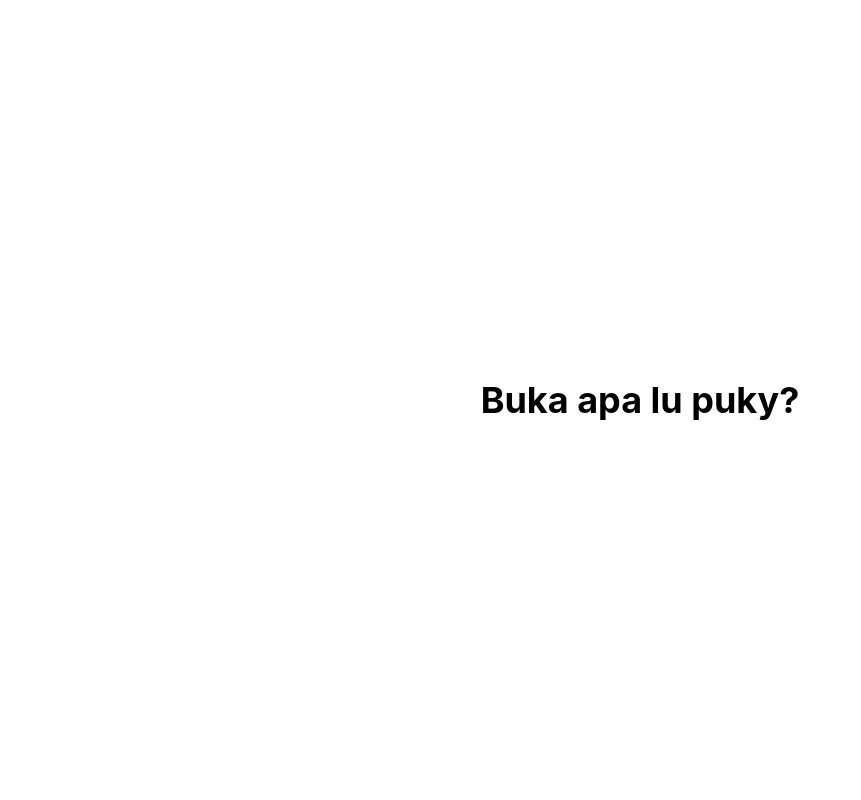
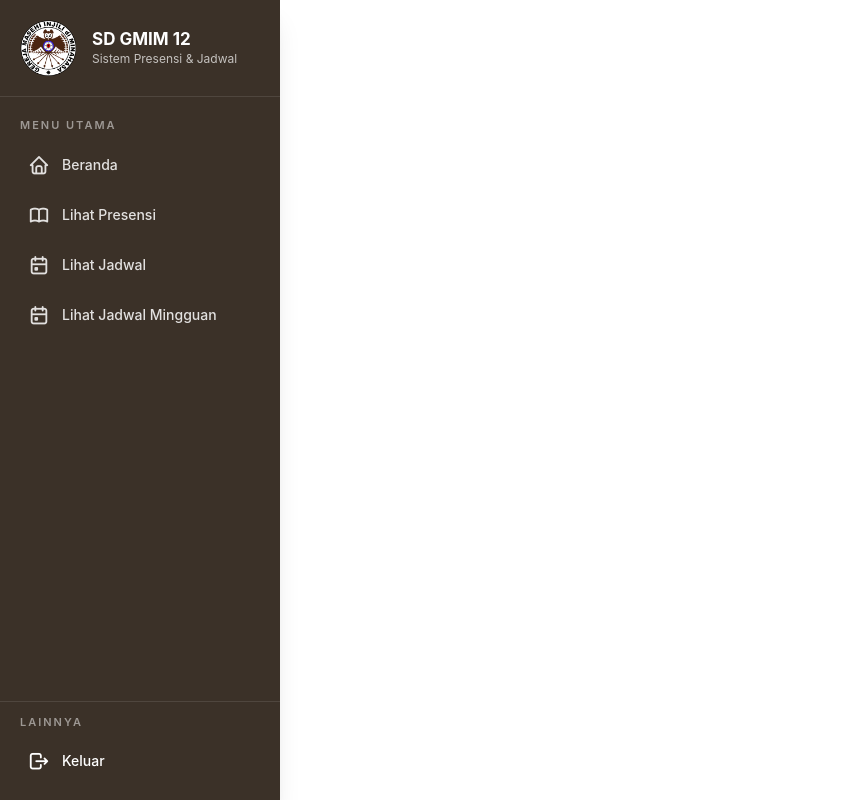
Before and after one commit to Dhoo365/Sistem-presensi-dan-pengelolaan-jadwal-pembelajaran-dan-ujian-berbasis-web, a React (Vite) app: page /ortu in a window 1280 px wide. Shown: the whole page, without its empty margins (0-861 px from the left). Built offline with nearby package versions, Linux system fonts and the light colour scheme.

Commit message:
sidebar ortu sudah jadi, tinggal isi dari dashboard dan tampilan lain

```diff
--- a/src/App.jsx
+++ b/src/App.jsx
@@ -9,6 +9,7 @@ import AdminKelolaKelas from './pages/AdminKelolaKelas'
 import AdminKelolaJadwal from './pages/AdminKelolaJadwal'
 import AdminKelolaAkun from "./pages/AdminKelolaAkun";
 import NotFoundPage from "./pages/NotFoundPage";
+import DashboardOrtu from './pages/DashboardOrtu'
 
 function App() {
 
@@ -16,6 +17,7 @@ function App() {
     <Routes>
       <Route path="/login" element={<Login />} />
       <Route path="/reset-password" element={<ResetPassword />} />
+      <Route path="/ortu" element={<DashboardOrtu />} />
 
       <Route path="/admin" element={<AdminLayout />}>
         <Route index element={<AdminBeranda />} />
--- a/src/components/SidebarOrtu.jsx
+++ b/src/components/SidebarOrtu.jsx
@@ -1,21 +1,18 @@
 import logo from "../assets/foto/logo.png"
 import { NavLink } from "react-router-dom";
-export default function SidebarOrtu(){
+export default function SidebarOrtu({isSidebarOpen = true}){
     const menus = [
     { name: "Beranda", icon: "ti ti-home", path: "/orang-tua" },
     { name: "Lihat Presensi", icon: "ti ti-book", path: "/orang-tua/presensi" },
     { name: "Lihat Jadwal", icon: "ti ti-calendar-event", path: "/orang-tua/jadwal" },
     { name: "Lihat Jadwal Mingguan", icon: "ti ti-calendar-event", path: "/orang-tua/jadwal-mingguan" },
-    { name: "Kelola Akun", icon: "ti ti-settings", path: "/admin/akun" },
   ];
 
     return (
-    <aside className="w-[280px] min-h-screen bg-[#3B3128] text-white flex flex-col shadow-xl">
-
+     <aside className={`h-screen bg-[#3B3128] text-white flex flex-col shadow-xl transition-all duration-300 ease-in-out relative ${isSidebarOpen ? "w-[280px]" : "w-[85px]"}`}>
           {/* Header */}
-      <div className="px-5 py-5 border-b border-white/10">
+          <div className={`${isSidebarOpen ? "px-5" : "px-3.5"} py-5 border-b border-white/10 h-[97px] overflow-hidden`}>
             <div className="flex items-center gap-4">
-
               {/* Logo */}
               <div className="w-14 h-14 flex items-center justify-center overflow-hidden shrink-0">
                 <img
@@ -26,9 +23,9 @@ export default function SidebarOrtu(){
               </div>
 
               {/* Text */}
-          <div className="leading-tight">
-            <h1 className="text-[17px] font-bold">SD GMIM 12</h1>
-            <p className="text-xs text-white/70">
+              <div className={`leading-tight transition-all duration-300 ${isSidebarOpen ? "opacity-100 translate-x-0" : "opacity-0 -translate-x-10 pointer-events-none"}`}>
+                <h1 className="text-[17px] font-bold whitespace-nowrap">SD GMIM 12</h1>
+                <p className="text-xs text-white/70 whitespace-nowrap">
                   Sistem Presensi & Jadwal
                 </p>
               </div>
@@ -36,45 +33,59 @@ export default function SidebarOrtu(){
           </div>
 
           {/* Menu Title */}
-      <div className="px-5 pt-5 pb-2 text-[11px] font-semibold tracking-[2px] uppercase text-white/50">
-        Menu Utama
+          <div className={`px-5 pt-5 pb-2 text-[11px] font-semibold tracking-[2px] uppercase text-white/50 transition-opacity duration-300 ${isSidebarOpen ? "opacity-100" : "opacity-0"}`}>
+            {isSidebarOpen ? "Menu Utama" : "•"}
           </div>
 
           {/* Menu */}
-      <nav className="px-3 space-y-1">
+          <nav className="px-3 space-y-1 flex-1 overflow-y-auto no-scrollbar">
             {menus.map((item, index) => (
               <NavLink
                 key={index}
                 to={item.path}
-            end={item.path === "/orang-tua"}
+                end={item.path === "/admin"}
                 className={({ isActive }) =>
-              `w-full flex items-center gap-3 px-4 py-3 rounded-2xl text-sm font-medium transition-all duration-200 ${
-                isActive
+                  `w-full flex items-center gap-3 px-4 py-3 rounded-2xl text-sm font-medium transition-all duration-200 group ${isActive
                     ? "bg-white text-[#8B5E3C] shadow-md"
                     : "text-white/85 hover:bg-white/10"
                   }`
                 }
               >
-            <i className={`${item.icon} text-[20px]`}></i>
-            <span>{item.name}</span>
+                <i className={`${item.icon} text-[22px] shrink-0 ${!isSidebarOpen && "mx-auto"}`}></i>
+                <span className={`transition-all duration-300 whitespace-nowrap ${isSidebarOpen ? "opacity-100 translate-x-0" : "opacity-0 -translate-x-10 pointer-events-none absolute"}`}>
+                  {item.name}
+                </span>
+                {/* Tooltip for collapsed state */}
+                {!isSidebarOpen && (
+                  <div className="absolute left-full ml-4 px-2 py-1 bg-gray-800 text-white text-[11px] rounded opacity-0 group-hover:opacity-100 pointer-events-none transition-opacity whitespace-nowrap z-[100]">
+                    {item.name}
+                  </div>
+                )}
               </NavLink>
             ))}
           </nav>
 
           {/* Bottom */}
           <div className="px-3 pb-4 pt-3 border-t border-white/10">
-        <div className="px-2 pb-2 text-[11px] font-semibold tracking-[2px] uppercase text-white/50">
-          LAINNYA
+            <div className={`px-2 pb-2 text-[11px] font-semibold tracking-[2px] uppercase text-white/50 transition-opacity duration-300 ${isSidebarOpen ? "opacity-100" : "opacity-0"}`}>
+              {isSidebarOpen ? "LAINNYA" : "•"}
             </div>
 
             <button
               type="button"
-          className="w-full flex items-center gap-3 px-4 py-3 rounded-2xl text-sm font-medium text-white hover:bg-red-500/20 transition"
+              className="w-full flex items-center gap-3 px-4 py-3 rounded-2xl text-sm font-medium text-white hover:bg-red-500/20 transition group relative"
             >
-          <i className="ti ti-logout text-[20px]"></i>
-          <span>Keluar</span>
+              <i className={`ti ti-logout text-[22px] shrink-0 ${!isSidebarOpen && "mx-auto"}`}></i>
+              <span className={`transition-all duration-300 whitespace-nowrap ${isSidebarOpen ? "opacity-100 translate-x-0" : "opacity-0 -translate-x-10 pointer-events-none absolute"}`}>
+                Keluar
+              </span>
+              {!isSidebarOpen && (
+                <div className="absolute left-full ml-4 px-2 py-1 bg-red-600 text-white text-[11px] rounded opacity-0 group-hover:opacity-100 pointer-events-none transition-opacity whitespace-nowrap z-[100]">
+                  Keluar
+                </div>
+              )}
             </button>
           </div>
-    </aside>
+        </aside >
   );
 }
```
Also changed, not shown: 1 other file (tests, documents, lock files or other folders). Lines whose indentation alone changed are shown as unchanged.
